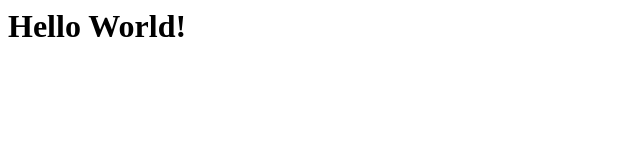
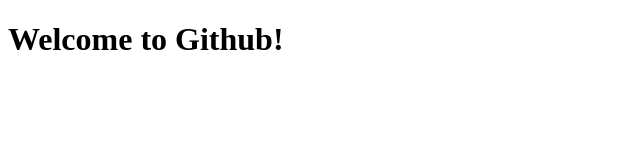
Before and after one commit to GradeBoostCS5/Hello, a plain HTML site: page index.html in a window 1280 px wide. Shown: the whole page, without its empty margins (0-640 px from the left). Drawn offline with Linux system fonts and the light colour scheme.

Commit message:
Semantic code

```diff
--- a/index.html
+++ b/index.html
@@ -1 +1,11 @@
-<h1>Hello World!</h1>
+<!DOCTYPE html>
+<html lang="en">
+<head>
+    <meta charset="UTF-8">
+    <meta name="viewport" content="width=device-width, initial-scale=1.0">
+    <title>Document</title>
+</head>
+<body>
+    <h1>Welcome to Github!</h1>
+</body>
+</html>
```
